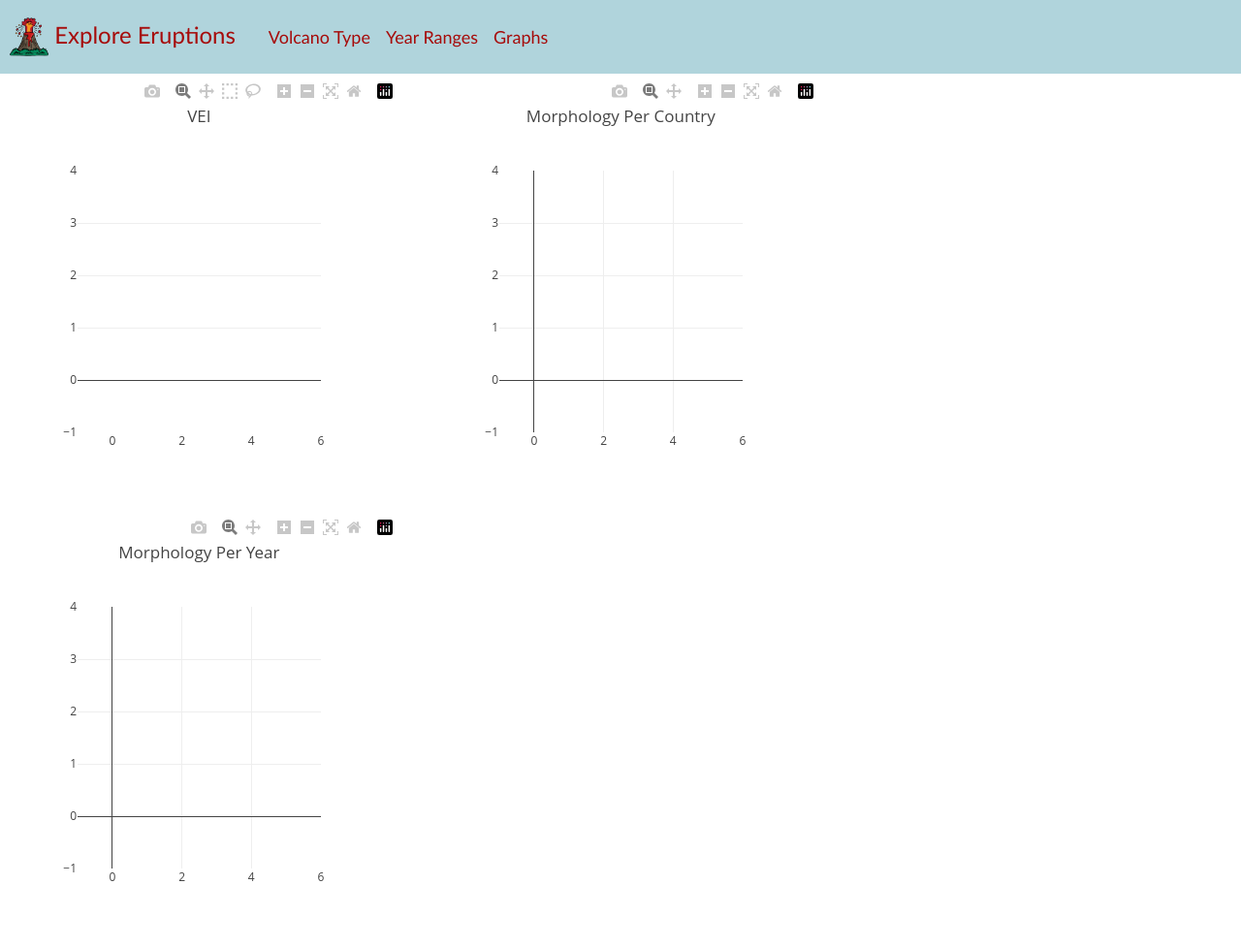
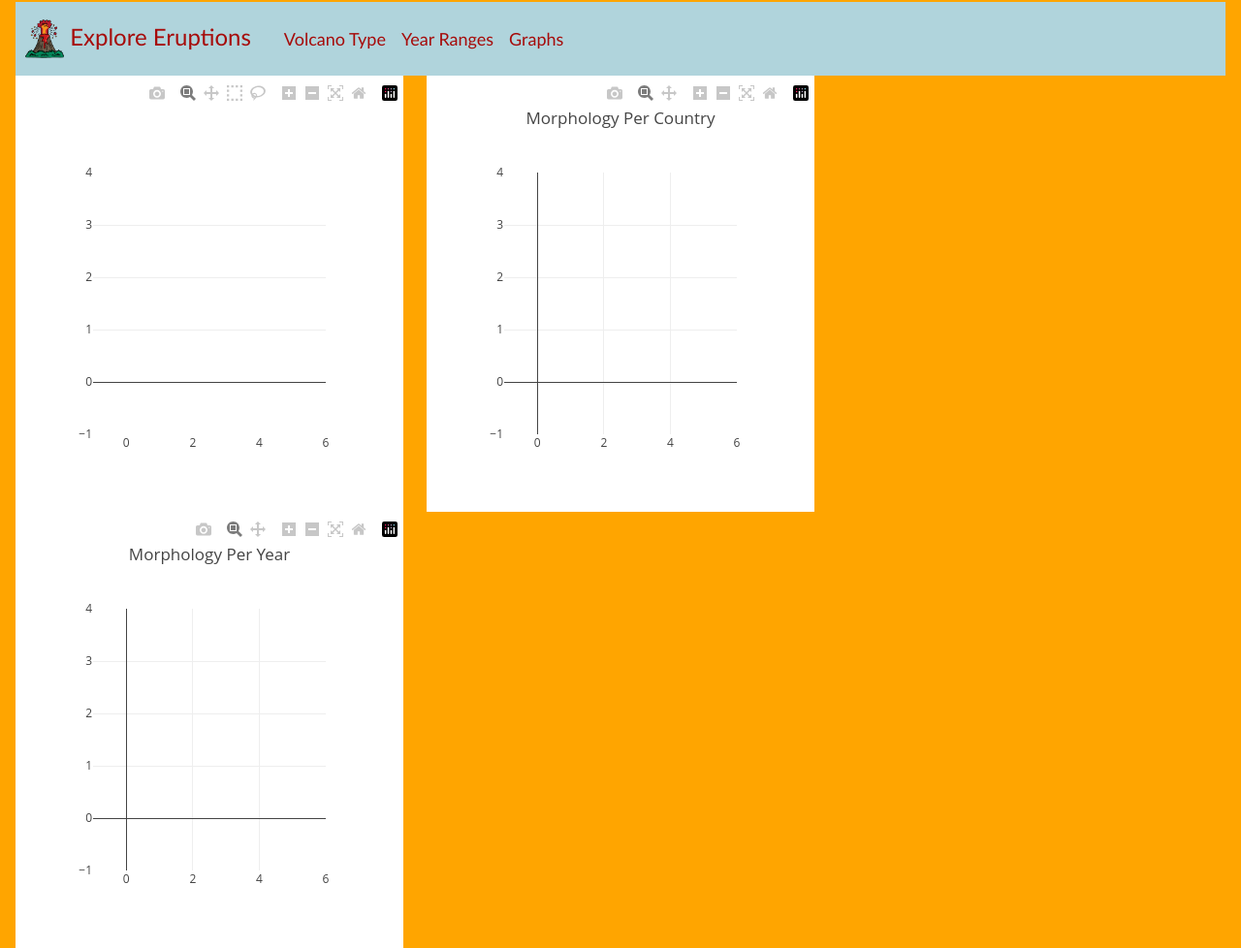
Before and after one commit to anyren/volcanic-eruptions, a Flask app: page /graphs in a window 1280 px wide. Shown: the whole page at 97% size. Before the commit the page ends 909 px from the top, so only its background shows below. Run offline with Flask 2, Linux system fonts and the light colour scheme; data that the repository does not hold is empty; some libraries are stand-ins or nearby versions.

Commit message:
css for page, graph logic

```diff
--- /dev/null
+++ b/static/css/moe.css
@@ -0,0 +1,10 @@
+*{
+    margin: 0;
+    padding: 0;
+}
+
+body{
+    margin:1px 3px ;
+    padding:  1px 13px;
+    background-color: orange;
+}
--- a/static/js/charts.js
+++ b/static/js/charts.js
@@ -29,6 +29,8 @@ d3.json("/readmongodb").then(function(data) {
     console.log('looking at morphology');
     console.log(Morph)
 
+    let date = items.map(dt => dt.date);
+
 
 
 
@@ -38,19 +40,28 @@ d3.json("/readmongodb").then(function(data) {
 
 
     let traceB1 = {
-      x: death,
-      y: veis,
+      x: country,
+      y: death,
+      name: 'Death',
       type: 'bar'
     };
 
-    let Bardata = [traceB1];
 
-    let Barlayout = {
-      title: title
-    };
+    // let Barlayout = {
+      //   title: title
 
+      // };
 
-    Plotly.newPlot("bar", Bardata, Barlayout);
+      let traceB2 = {
+        x: country,
+        y: veis ,
+        name: 'Veis',
+        type: 'bar'
+      };
+
+    let Bardata = [traceB1, traceB2];
+    let s_layout = {barmode: 'stacked'};
+    Plotly.newPlot("bar", Bardata, s_layout);
 
     console.log('This is data')
     console.log(data);
@@ -58,31 +69,43 @@ d3.json("/readmongodb").then(function(data) {
 
     // Scatter Plot Code
 
-
-
-
      let morph = {
-      x: years,
-      y: Morph,
+      x: Morph,
+      y: date,
       mode: 'markers',
       type: 'scatter',
       name: 'deaths',
       text: ['A-1', 'A-2', 'A-3', 'A-4', 'A-5'],
       marker: { size: 10 }
+
     };
 
     let Countries = {
-      x: Morph,
+      x: veis,
       y: country,
       mode: 'markers',
       type: 'scatter',
       name: 'Country',
       text: ['B-a', 'B-b', 'B-c', 'B-d', 'B-e'],
-      marker: { size: 12 }
+      marker: { size: 5 }
     };
+
+    // let vd = {
+    //   x: years,
+    //   y: veis,
+    //   mode: 'markers',
+    //   type: 'scatter',
+    //   name: 'vei',
+    //   text: ['B-a', 'B-b', 'B-c', 'B-d', 'B-e'],
+    //   marker: { size: 12 }
+    // };
+
+
+
 
     let ScatData = [Countries];
     let ScatData2 = [morph];
+    // let ScatData3 = {vd}
 
     let Scatlayout = {
       xaxis: {
@@ -102,9 +125,24 @@ d3.json("/readmongodb").then(function(data) {
       },
       title:'Morphology Per Year'
     };
+    // let Scatlayout3 = {
+    //   xaxis: {
+    //     range: []
+    //   },
+    //   yaxis: {
+    //     range: []
+    //   },
+    //   title:'VEI per Year'
+    // };
+
+
+
+
+
 
     Plotly.newPlot('scat-by-country', ScatData, Scatlayout);
     Plotly.newPlot('scat-by-morph', ScatData2, Scatlayout2);
+    // Plotly.newPlot('scat-by-vei', ScatData3, Scatlayout3);
 
 
 
--- a/templates/graphs.html
+++ b/templates/graphs.html
@@ -13,6 +13,7 @@
     <link href="https://cdn.jsdelivr.net/npm/bootstrap@5.2.0/dist/css/bootstrap.min.css" rel="stylesheet" integrity="sha384-gH2yIJqKdNHPEq0n4Mqa/HGKIhSkIHeL5AyhkYV8i59U5AR6csBvApHHNl/vI1Bx" crossorigin="anonymous">
 
     <link rel="stylesheet" href="/static/css/stylesheet.css">
+    <link rel="stylesheet" href="/static/css/moe.css">
 </head>
 <body>
 
@@ -77,6 +78,10 @@
             <div class="col-md-4">
                 <div id="scat-by-morph"></div>
             </div>
+            <div class="col-md-4">
+                <div id="scat-by-vei"></div>
+            </div>
+
 
             <!-- Box-N-Whisker -->
             <div class="col-md-4">
```
Also changed, not shown: README.md.
